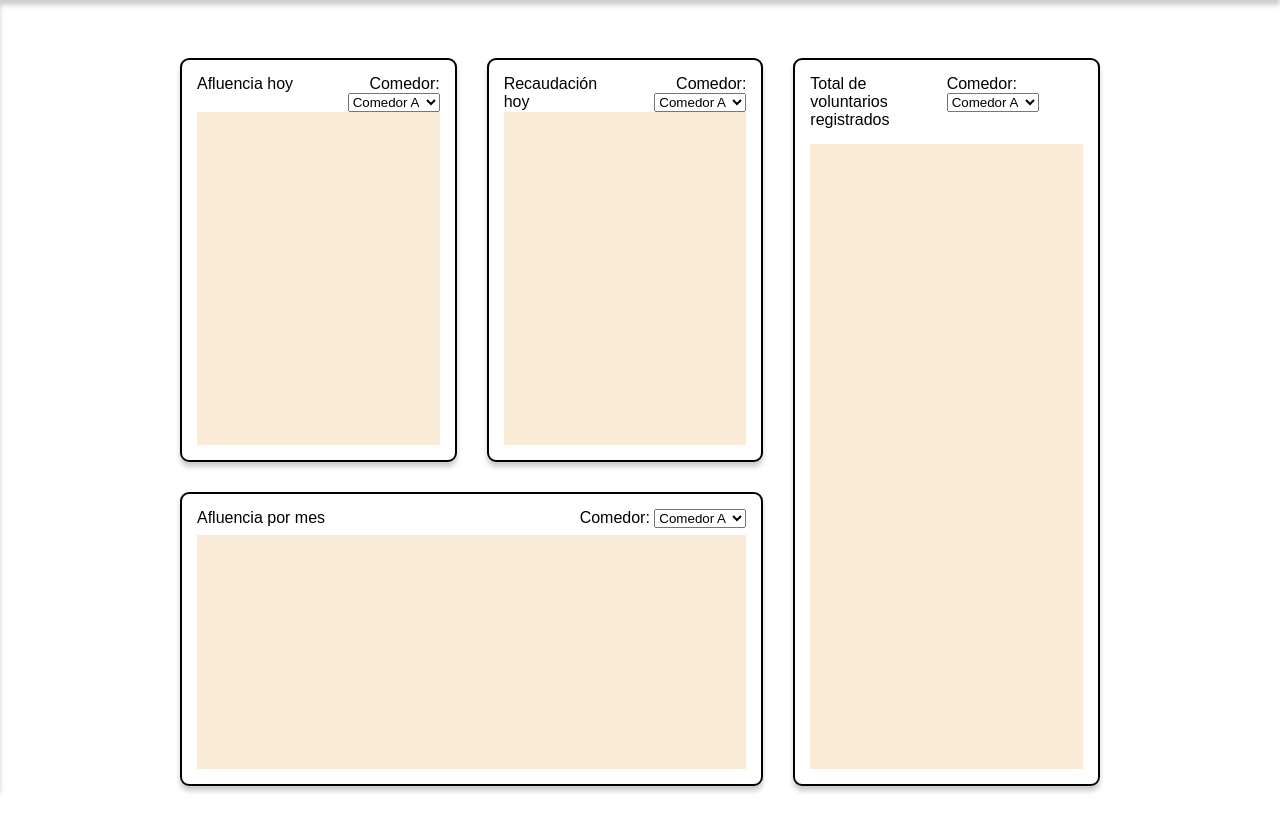
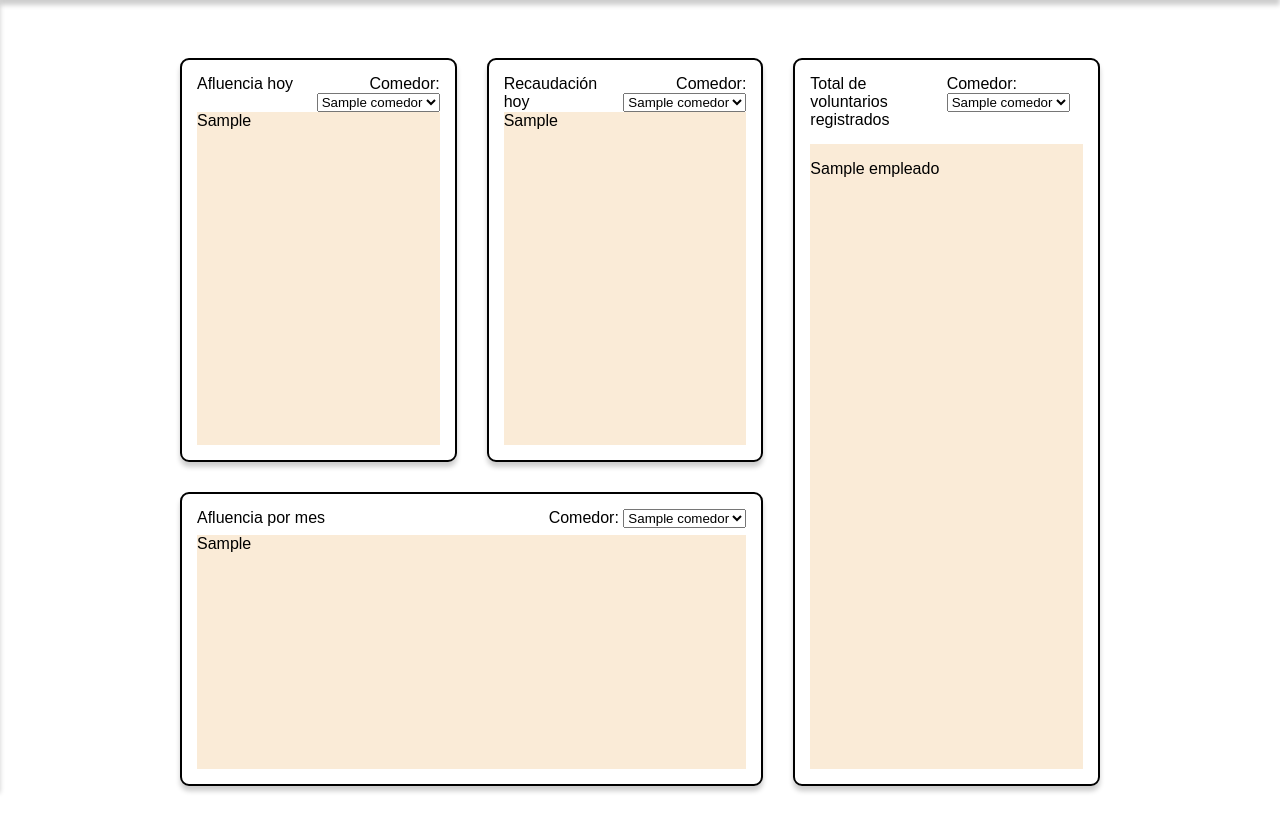
Before and after one commit to Its-Yayo/Dif-App-Web, a Python web app: template app/templates/home.html in a window 1280 px wide. Shown: the part 92-918 px from the top of the page. Run offline with Jinja, Linux system fonts and the light colour scheme; the template is opened without the code that fills it: most values are stand-ins (such as "Sample title", 1, 10 or a date in 2020).

Commit message:
Add TableroRecaudacion #4 FIXME

```diff
--- a/app/templates/home.html
+++ b/app/templates/home.html
@@ -15,125 +15,72 @@
 
         <div class="item-1" id="afluencia_dia">
             <div class="encabezado" id="encabezado1">Afluencia hoy</div>
-            <form action="" method="get" class="sub-grid" id="sub-item1">
+            <form action="/tablero/afluencia/{{ idComedor }}" method="get" class="sub-grid" id="sub-item1">
                 <label for="comedor">Comedor:</label>
                 <select id="comedor" name="comedor">
-                    <option value="Comedor A">Comedor A</option>
-                    <option value="Comedor B">Comedor B</option>
-                    <option value="Comedor C">Comedor C</option>
-                    <option value="Comedor D">Comedor D</option>
-                    <option value="Comedor E">Comedor E</option>
-                    <option value="Comedor F">Comedor F</option>
-                    <option value="Comedor G">Comedor G</option>
-                    <option value="Comedor H">Comedor H</option>
-                    <option value="Comedor I">Comedor I</option>
-                    <option value="Comedor J">Comedor J</option>
-                    <option value="Comedor K">Comedor K</option>
-                    <option value="Comedor L">Comedor L</option>
-                    <option value="Comedor M">Comedor M</option>
-                    <option value="Comedor N">Comedor N</option>
-                    <option value="Comedor O">Comedor O</option>
-                    <option value="Comedor P">Comedor P</option>
-                    <option value="Comedor Q">Comedor Q</option>
-                    <option value="Comedor R">Comedor R</option>
+                    <!-- Aquí puedes iterar sobre tus comedores y crear una opción para cada uno -->
+                    {% for comedor in comedores %}
+                    <option value="{{ comedor.id }}">{{ comedor.nombre }}</option>
+                    {% endfor %}
                 </select>
             </form>
             <div class="content" id="content1">
-
+                <!-- Aquí puedes mostrar los datos de afluencia -->
+                {{ afluencia_dia }}
             </div>
         </div>
 
         <div class="item-2" id="recaudacion_dia">
-            <div class="encabezado" id="encabezado2">
-                Recaudación hoy
-            </div>
-            <form action="" method="get" class="sub-grid" id="sub-item2">
+            <div class="encabezado" id="encabezado2">Recaudación hoy</div>
+            <form action="/tablero/recaudacion/{{ idComedor }}" method="get" class="sub-grid" id="sub-item2">
                 <label for="comedor">Comedor:</label>
                 <select id="comedor" name="comedor">
-                    <option value="Comedor A">Comedor A</option>
-                    <option value="Comedor B">Comedor B</option>
-                    <option value="Comedor C">Comedor C</option>
-                    <option value="Comedor D">Comedor D</option>
-                    <option value="Comedor E">Comedor E</option>
-                    <option value="Comedor F">Comedor F</option>
-                    <option value="Comedor G">Comedor G</option>
-                    <option value="Comedor H">Comedor H</option>
-                    <option value="Comedor I">Comedor I</option>
-                    <option value="Comedor J">Comedor J</option>
-                    <option value="Comedor K">Comedor K</option>
-                    <option value="Comedor L">Comedor L</option>
-                    <option value="Comedor M">Comedor M</option>
-                    <option value="Comedor N">Comedor N</option>
-                    <option value="Comedor O">Comedor O</option>
-                    <option value="Comedor P">Comedor P</option>
-                    <option value="Comedor Q">Comedor Q</option>
-                    <option value="Comedor R">Comedor R</option>
+                    <!-- Aquí puedes iterar sobre tus comedores y crear una opción para cada uno -->
+                    {% for comedor in comedores %}
+                    <option value="{{ comedor.id }}">{{ comedor.nombre }}</option>
+                    {% endfor %}
                 </select>
             </form>
 
             <div class="content" id="content2">
-
+                <!-- Aquí puedes mostrar los datos de recaudación -->
+                {{ recaudacion_dia }}
             </div>
         </div>
 
-
         <div class="item-3" id="afluencia_mes">
             <div class="encabezado" id="encabezado3">Afluencia por mes</div>
-            <form action="" method="get" class="sub-grid" id="sub-item3">
+            <form action="/tablero/afluencia_mes/{{ idComedor }}" method="get" class="sub-grid" id="sub-item3">
                 <label for="comedor">Comedor:</label>
                 <select id="comedor" name="comedor">
-                    <option value="Comedor A">Comedor A</option>
-                    <option value="Comedor B">Comedor B</option>
-                    <option value="Comedor C">Comedor C</option>
-                    <option value="Comedor D">Comedor D</option>
-                    <option value="Comedor E">Comedor E</option>
-                    <option value="Comedor F">Comedor F</option>
-                    <option value="Comedor G">Comedor G</option>
-                    <option value="Comedor H">Comedor H</option>
-                    <option value="Comedor I">Comedor I</option>
-                    <option value="Comedor J">Comedor J</option>
-                    <option value="Comedor K">Comedor K</option>
-                    <option value="Comedor L">Comedor L</option>
-                    <option value="Comedor M">Comedor M</option>
-                    <option value="Comedor N">Comedor N</option>
-                    <option value="Comedor O">Comedor O</option>
-                    <option value="Comedor P">Comedor P</option>
-                    <option value="Comedor Q">Comedor Q</option>
-                    <option value="Comedor R">Comedor R</option>
+                    <!-- Aquí puedes iterar sobre tus comedores y crear una opción para cada uno -->
+                    {% for comedor in comedores %}
+                    <option value="{{ comedor.id }}">{{ comedor.nombre }}</option>
+                    {% endfor %}
                 </select>
             </form>
             <div class="content" id="content3">
-
+                <!-- Aquí puedes mostrar los datos de afluencia mensual -->
+                {{ afluencia_mes }}
             </div>
         </div>
 
         <div class="item-4" id="total_comensales">
             <div class="encabezado" id="encabezado4">Total de voluntarios registrados</div>
-            <form action="" method="get" class="sub-grid" id="sub-item4">
+            <form action="/tablero/inscritos/{{ idComedor }}" method="get" class="sub-grid" id="sub-item4">
                 <label for="comedor">Comedor:</label>
                 <select id="comedor" name="comedor">
-                    <option value="Comedor A">Comedor A</option>
-                    <option value="Comedor B">Comedor B</option>
-                    <option value="Comedor C">Comedor C</option>
-                    <option value="Comedor D">Comedor D</option>
-                    <option value="Comedor E">Comedor E</option>
-                    <option value="Comedor F">Comedor F</option>
-                    <option value="Comedor G">Comedor G</option>
-                    <option value="Comedor H">Comedor H</option>
-                    <option value="Comedor I">Comedor I</option>
-                    <option value="Comedor J">Comedor J</option>
-                    <option value="Comedor K">Comedor K</option>
-                    <option value="Comedor L">Comedor L</option>
-                    <option value="Comedor M">Comedor M</option>
-                    <option value="Comedor N">Comedor N</option>
-                    <option value="Comedor O">Comedor O</option>
-                    <option value="Comedor P">Comedor P</option>
-                    <option value="Comedor Q">Comedor Q</option>
-                    <option value="Comedor R">Comedor R</option>
+                    <!-- Aquí puedes iterar sobre tus comedores y crear una opción para cada uno -->
+                    {% for comedor in comedores %}
+                    <option value="{{ comedor.id }}">{{ comedor.nombre }}</option>
+                    {% endfor %}
                 </select>
             </form>
             <div class="content" id="content4">
-
+                <!-- Aquí puedes iterar sobre tus empleados y listarlos -->
+                {% for empleado in empleados %}
+                <p>{{ empleado.nombre }}</p>
+                {% endfor %}
             </div>
         </div>
 
```
